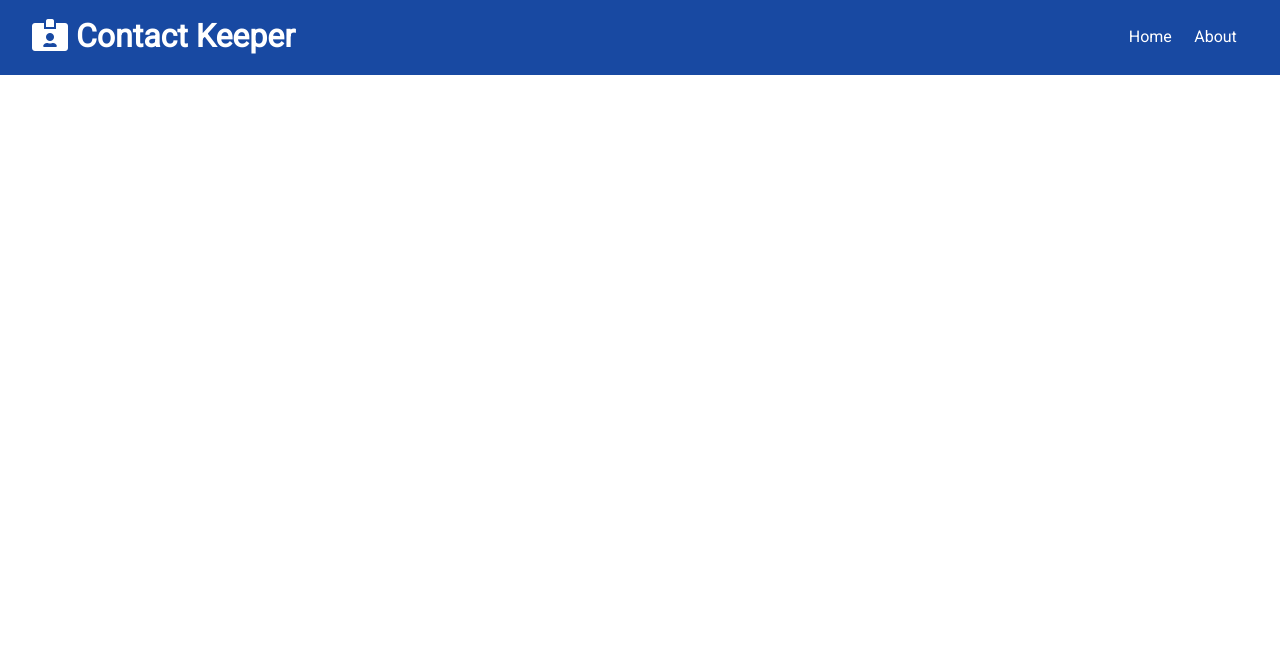
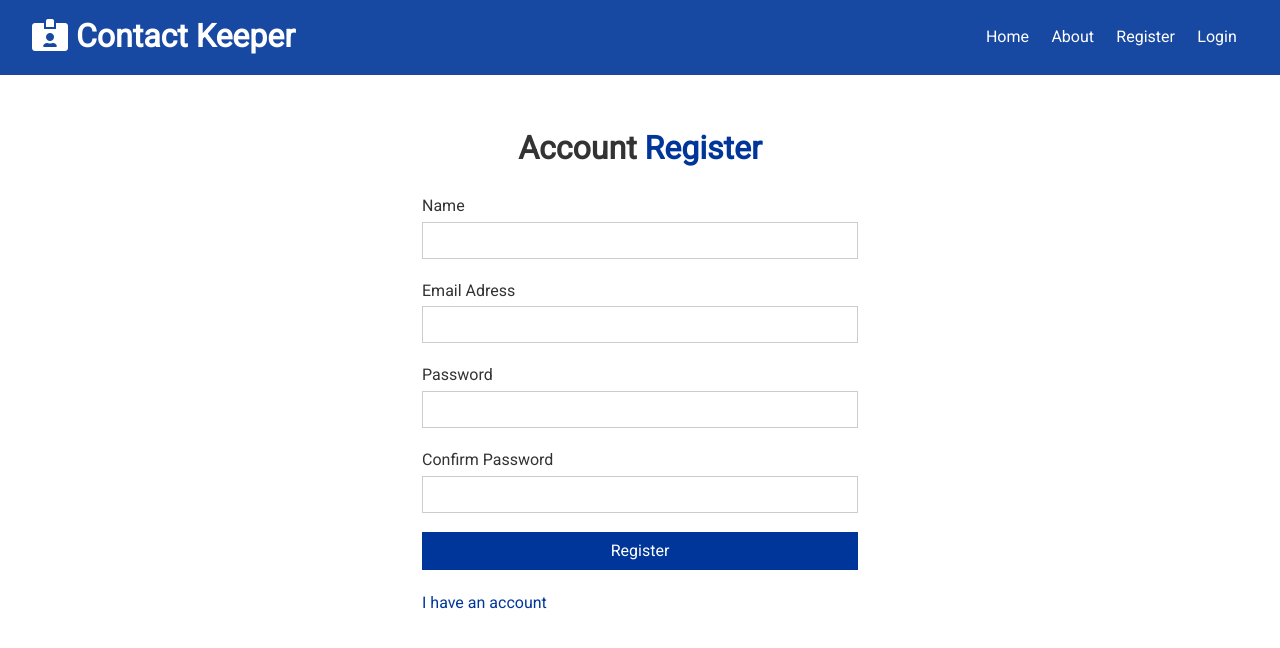
Before and after one commit to banhmisg9509/contact-keeper, a React (Create React App) app in the folder client/: page /register in a window 1280 px wide. Shown: the top 648 px of the page. Built offline with nearby package versions, Linux system fonts and the light colour scheme; the HTML template or start-up script is replaced by a standard one.

Commit message:
Create Login, Register Form

```diff
--- a/client/src/App.jsx
+++ b/client/src/App.jsx
@@ -1,8 +1,8 @@
-import { NavBar, Home, About } from 'components';
+import { NavBar, Home, About, Register, Login } from 'components';
 import React, { Fragment } from 'react';
 import { BrowserRouter as Router, Switch, Route } from 'react-router-dom';
 import './App.css';
-import { ContactState, AuthState } from 'context';
+import { ContactState, AuthState} from 'context';
 
 function App() {
   return (
@@ -15,6 +15,8 @@
               <Switch>
                 <Route exact path='/' component={Home} />
                 <Route exact path='/about' component={About} />
+                <Route exact path='/register' component={Register} />
+                <Route exact path='/login' component={Login} />
               </Switch>
             </div>
           </Fragment>
--- /dev/null
+++ b/client/src/components/auth/Login/Login.jsx
@@ -0,0 +1,53 @@
+import React, { useState } from 'react';
+import { Link } from 'react-router-dom';
+
+function Login() {
+  const [user, setUser] = useState({
+    email: '',
+    password: '',
+  });
+
+  const { email, password } = user;
+
+  const onChange = (e) => {
+    setUser({ ...user, [e.target.name]: e.target.value });
+  };
+
+  const onSubmit = (e) => {
+    e.preventDefault();
+    console.log('Login submit', user);
+  };
+
+  return (
+    <div className='form-container'>
+      <h1>
+        Account <span className='text-primary'>Login</span>
+      </h1>
+      <form onSubmit={onSubmit}>
+        <div className='form-group'>
+          <label htmlFor='email'>Email Adress</label>
+          <input type='email' name='email' value={email} onChange={onChange} />
+        </div>
+        <div className='form-group'>
+          <label htmlFor='password'>Password</label>
+          <input
+            type='password'
+            name='password'
+            value={password}
+            onChange={onChange}
+          />
+        </div>
+        <input
+          type='submit'
+          value='Login'
+          className='btn btn-primary btn-block'
+        />
+        <span>
+          Not registered? <Link to='/register'>Create and account</Link>
+        </span>
+      </form>
+    </div>
+  );
+}
+
+export default Login;
--- /dev/null
+++ b/client/src/components/auth/Register/Register.jsx
@@ -0,0 +1,66 @@
+import React, { useState } from 'react';
+import { Link } from 'react-router-dom';
+
+function Register() {
+  const [user, setUser] = useState({
+    name: '',
+    email: '',
+    password: '',
+    password2: '',
+  });
+
+  const { name, email, password, password2 } = user;
+
+  const onChange = (e) => {
+    setUser({ ...user, [e.target.name]: e.target.value });
+  };
+
+  const onSubmit = (e) => {
+    e.preventDefault();
+    console.log('Reigister submit', user);
+  };
+
+  return (
+    <div className='form-container'>
+      <h1>
+        Account <span className='text-primary'>Register</span>
+      </h1>
+      <form onSubmit={onSubmit}>
+        <div className='form-group'>
+          <label htmlFor='name'>Name</label>
+          <input type='text' name='name' value={name} onChange={onChange} />
+        </div>
+        <div className='form-group'>
+          <label htmlFor='email'>Email Adress</label>
+          <input type='email' name='email' value={email} onChange={onChange} />
+        </div>
+        <div className='form-group'>
+          <label htmlFor='password'>Password</label>
+          <input
+            type='password'
+            name='password'
+            value={password}
+            onChange={onChange}
+          />
+        </div>
+        <div className='form-group'>
+          <label htmlFor='password2'>Confirm Password</label>
+          <input
+            type='password'
+            name='password2'
+            value={password2}
+            onChange={onChange}
+          />
+        </div>
+        <input
+          type='submit'
+          value='Register'
+          className='btn btn-primary btn-block'
+        />
+        <Link to='/login'>I have an account</Link>
+      </form>
+    </div>
+  );
+}
+
+export default Register;
--- a/client/src/components/index.js
+++ b/client/src/components/index.js
@@ -1,3 +1,5 @@
+export { default as Login } from './auth/Login/Login';
+export { default as Register } from './auth/Register/Register';
 export { default as ContactFilter } from './contacts/ContactFilter/ContactFilter';
 export { default as ContactForm } from './contacts/ContactForm/ContactForm';
 export { default as ContactItem } from './contacts/ContactItem/ContactItem';
--- a/client/src/components/layouts/NavBar/NavBar.jsx
+++ b/client/src/components/layouts/NavBar/NavBar.jsx
@@ -15,6 +15,12 @@
         <li>
           <Link to='/about'>About</Link>
         </li>
+        <li>
+          <Link to='/register'>Register</Link>
+        </li>
+        <li>
+          <Link to='/login'>Login</Link>
+        </li>
       </ul>
     </div>
   );
```
